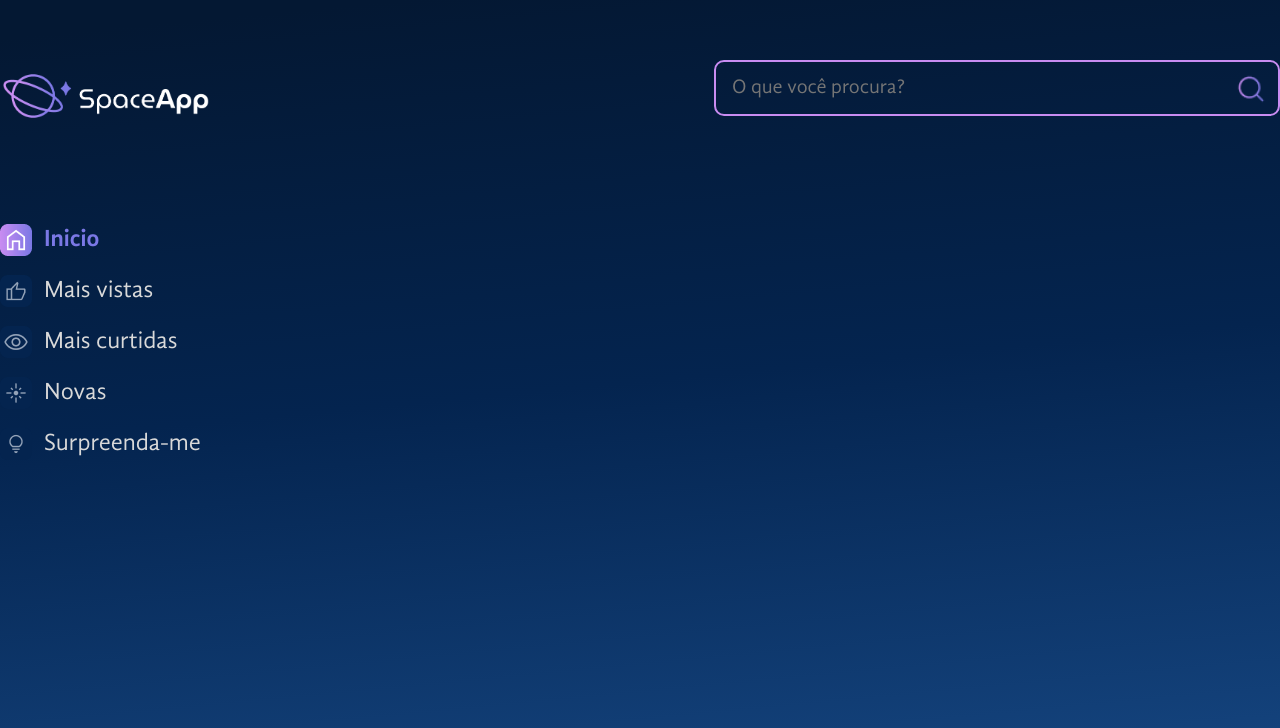
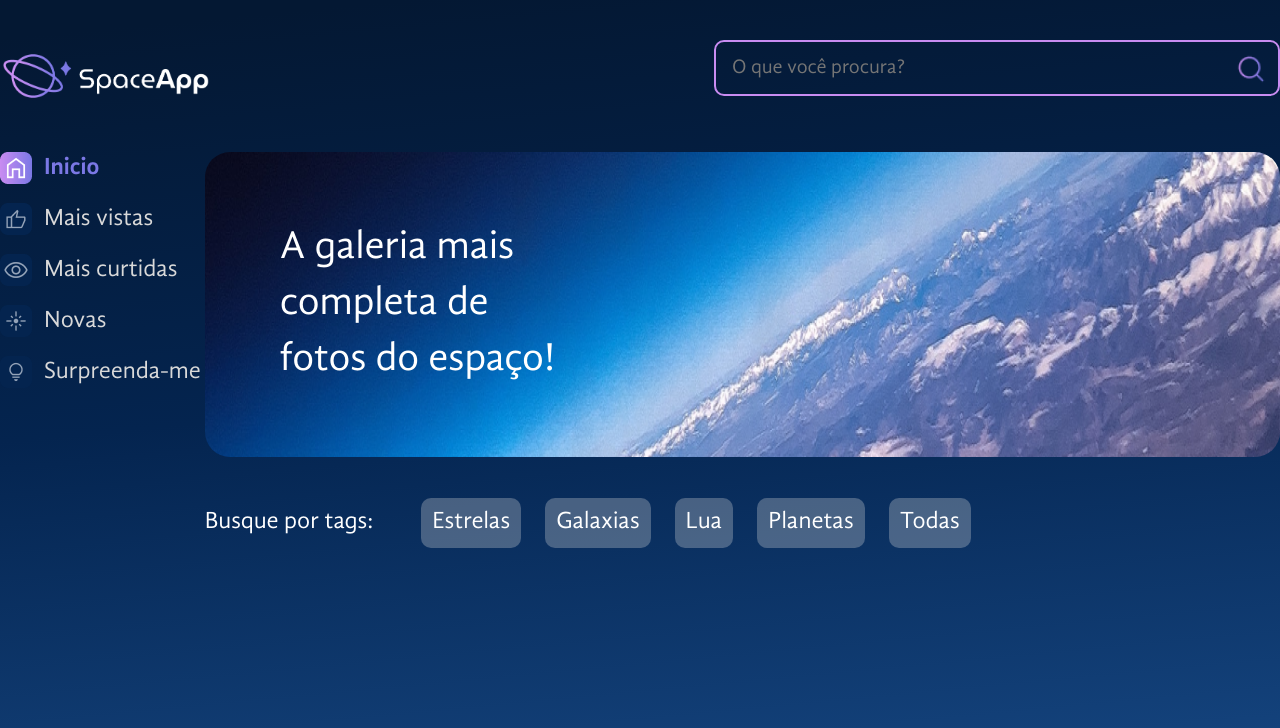
Before and after one commit to vinicius-crispim/space-app, a React (Vite) app: page / in a window 1280 px wide. Shown: the top 728 px of the page. Built offline with nearby package versions, Linux system fonts and the light colour scheme.

Commit message:
Banner de destaque e Tags

```diff
--- a/src/App.jsx
+++ b/src/App.jsx
@@ -2,12 +2,20 @@ import { styled } from "styled-components"
 import EstilosGlobais from "./componentes/EstilosGlobais"
 import Header from "./componentes/Header"
 import BarraLateral from "./componentes/BarraLateral"
+import ImagemDestaque from "./componentes/ImagemDestaque"
+import TagsSection from "./componentes/TagsSection"
 
 const FundoGradiente = styled.div`
   background: linear-gradient(174.61deg, #041833 4.16%, #04244F 48%, #154580 96.76%);
   min-height: 100vh;
   width: 100%;
 
+`
+const MainContainer =styled.main`
+
+  display: grid;
+  grid-template-columns: 16% auto;
+  align-items: top;
 `
 
 function App() {
@@ -16,7 +24,13 @@ function App() {
     <FundoGradiente>
       <EstilosGlobais/>
       <Header/>
-      <BarraLateral/>
+      <MainContainer>
+        <BarraLateral/>
+        <div>
+          <ImagemDestaque/>
+          <TagsSection />
+        </div>
+      </MainContainer>
     </FundoGradiente>
   )
 }
--- a/src/componentes/ItemBarraLateral/index.jsx
+++ b/src/componentes/BarraLateral/ItemBarraLateral/index.jsx
@@ -2,7 +2,7 @@ import { styled } from "styled-components";
 
 const ItemStyled = styled.li`
     height: 19px;
-    margin: 32px 0;
+    margin: 0 0 32px 0;
     font-size: 24px;
     line-height: 29px;
     cursor: pointer;
--- a/src/componentes/BarraLateral/index.jsx
+++ b/src/componentes/BarraLateral/index.jsx
@@ -1,5 +1,5 @@
 import { styled } from "styled-components";
-import ItemBarraLateral from "../ItemBarraLateral";
+import ItemBarraLateral from "./ItemBarraLateral";
 
 const ListaStyled = styled.ul`
     list-style: none;
--- a/src/componentes/Header/index.jsx
+++ b/src/componentes/Header/index.jsx
@@ -7,7 +7,7 @@ const HeaderStyled = styled.header `
     display: flex;
     justify-content: space-between;
     width: 100%;
-    padding: 60px 0;
+    padding: 40px 0;
 
     img {
         max-width: 212px;
--- /dev/null
+++ b/src/componentes/ImagemDestaque/index.jsx
@@ -0,0 +1,32 @@
+import { styled } from "styled-components";
+
+const ImagemDestaqueStyled = styled.img`
+    max-width: 100%;
+    border-radius: 25px;
+`
+const SecaoImagemDestaque = styled.section`
+    position: relative;
+    h2{
+        position: absolute;
+        bottom: 75px;
+        margin: 0;
+        left:75px;
+        font-size: 40px;
+        font-family: GandhiSansRegular;
+        font-weight: 400;
+        width: 301px;
+        color: #FFFFFF;
+        line-height: 1.4;
+    }
+
+`
+const ImagemDestaque = () => {
+    return (
+        <SecaoImagemDestaque>
+            <ImagemDestaqueStyled src='/src/assets/banner.png' alt="Imagem em destaque"/>
+            <h2>A galeria mais completa de fotos do espaço!</h2>
+        </SecaoImagemDestaque>
+    )
+}
+
+export default ImagemDestaque;
--- /dev/null
+++ b/src/componentes/TagsSection/Tags/index.jsx
@@ -0,0 +1,20 @@
+import { styled } from "styled-components"
+
+const TagStyled = styled.p`
+    padding: 10px;
+    border-radius: 10px;
+    border: 1px solid transparent;
+    background-color: rgba(217, 217, 217, .3);
+
+
+`
+
+const Tag = ({children}) => {
+    return (
+        <TagStyled>
+            {children}
+        </TagStyled>
+    )
+}
+
+export default Tag;
--- /dev/null
+++ b/src/componentes/TagsSection/index.jsx
@@ -0,0 +1,31 @@
+import { styled } from "styled-components"
+import Tag from "./Tags";
+
+const TagsSectionStyled = styled.section`
+    display: flex;
+    flex-wrap: wrap;
+    align-items: center;
+    gap: 24px;
+    color: #fff;
+    font-size: 24px;
+    margin: 12px 0;
+
+    p:first-child {
+        margin-right: 24px;
+    }
+`
+
+const TagsSection = () => {
+    return (
+        <TagsSectionStyled>
+            <p>Busque por tags:</p>
+            <Tag>Estrelas</Tag>
+            <Tag>Galaxias</Tag>
+            <Tag>Lua</Tag>
+            <Tag>Planetas</Tag>
+            <Tag>Todas</Tag>
+        </TagsSectionStyled>
+    )
+}
+
+export default TagsSection;
```
